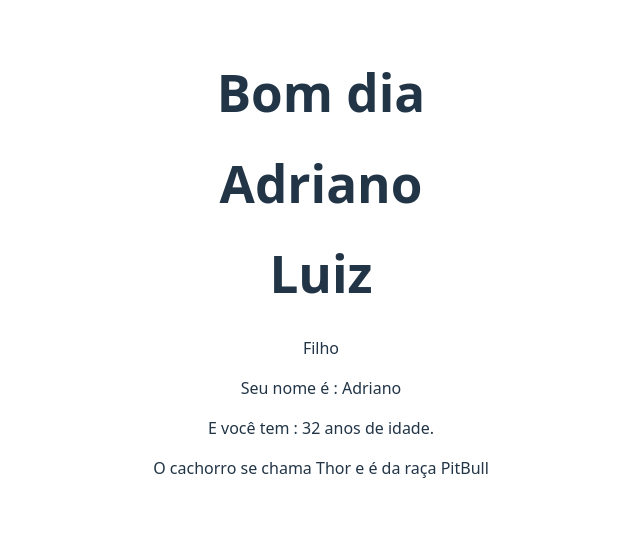
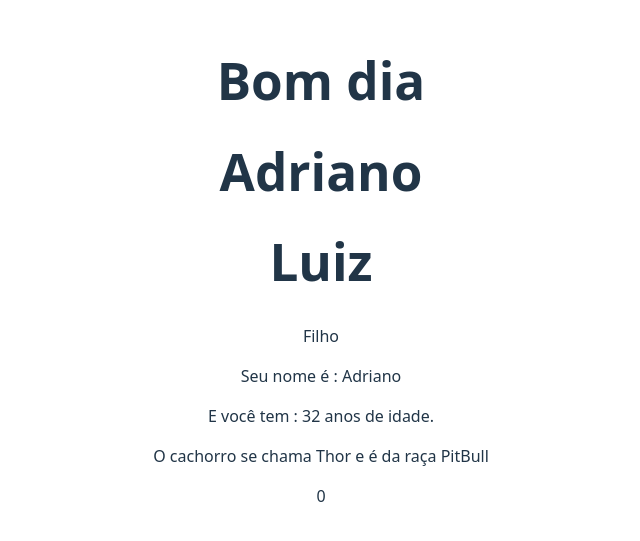
Before and after one commit to Adrianodosanjoos/Hora-de-Codar, a React (Vite) app: page / in a window 1280 px wide. Shown: the part 137-678 px from the top of the page, without its empty margins (319-959 px from the left). Built offline with nearby package versions, Linux system fonts and the light colour scheme.

Commit message:
Atualização

```diff
--- a/src/App.jsx
+++ b/src/App.jsx
@@ -4,6 +4,7 @@
 import Pai from './components/Pai'
 import Descricao from './components/Descricao'
 import Cachorro from './components/Cachorro'
+import Counter from './components/Counter'
 
 function App() {
 
@@ -16,6 +17,7 @@
      <Pai />
      <Descricao nome = "Adriano" anos = {32}/>
      <Cachorro nome = "Thor" raca = "PitBull"/>
+     <Counter />
     </>
 
   )
--- /dev/null
+++ b/src/components/Counter.jsx
@@ -0,0 +1,9 @@
+import {useState} from 'react'
+
+const Counter = () => {
+     const [count, setCount] = useState(0);
+
+    return <div>{count}</div>;
+};
+
+export default Counter;
```
